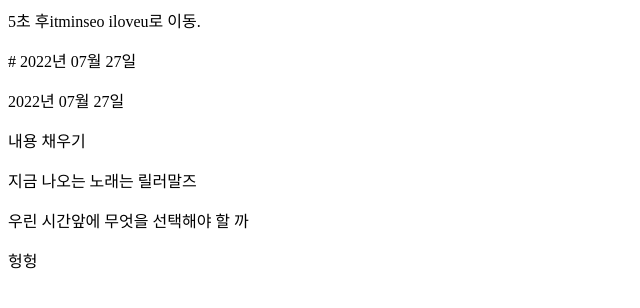
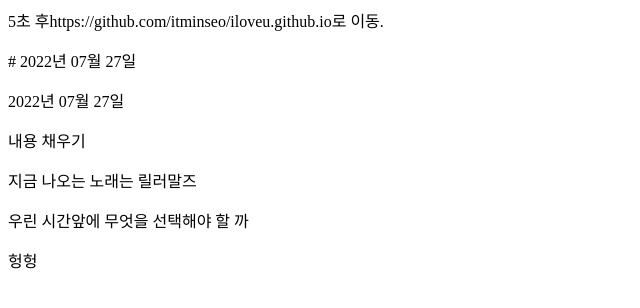
Before and after one commit to itminseo/girit, a plain HTML site: page index.html in a window 1280 px wide. Shown: the whole page, without its empty margins (0-640 px from the left). Drawn offline with Linux system fonts and the light colour scheme.

Commit message:
Update index.html

```diff
--- a/index.html
+++ b/index.html
@@ -1,4 +1,4 @@
-<p><meta http-equiv="refresh" content="5;url=https://github.com/itminseo/iloveu.github.io">5초 후itminseo iloveu로 이동.</p>
+<p><meta http-equiv="refresh" content="5;url=https://github.com/itminseo/iloveu.github.io">5초 후https://github.com/itminseo/iloveu.github.io로 이동.</p>
 
 
 
```
